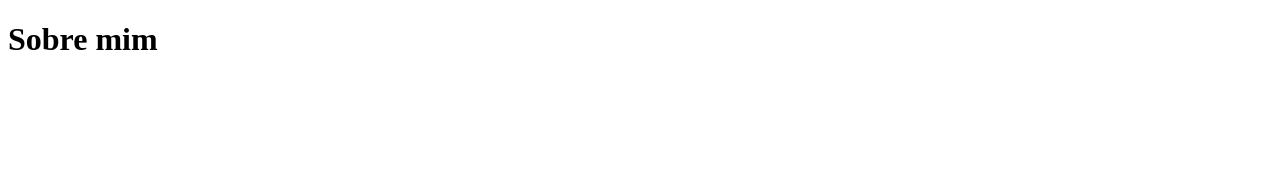
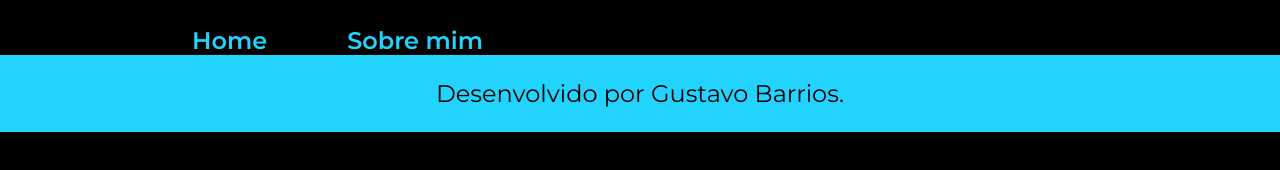
Before and after one commit to gustavo-barrios2006/portifolio-joana-santos, a plain HTML site: page about.html in a window 1280 px wide. Drawn offline with Linux system fonts and the light colour scheme.

Commit message:
Criando about.html

```diff
--- a/about.html
+++ b/about.html
@@ -4,8 +4,18 @@
     <meta charset="UTF-8">
     <meta name="viewport" content="width=device-width, initial-scale=1.0">
     <title>Sobre mim</title>
-</head>
+    <link rel="stylesheet" href="./styles/style.css"/>
+    </head>
 <body>
-    <h1>Sobre mim</h1>
+    <header class="cabecalho">
+        <nav class="cabecalho__menu">
+            <a class="cabecalho__menu__link" href="index.html">Home</a>
+            <a class="cabecalho__menu__link" href="about.html">Sobre mim</a>
+        </nav>
+    </header>
+    <main></main>
+    <footer class="rodape">
+        <p>Desenvolvido por Gustavo Barrios.</p>
+    </footer>
 </body>
 </html>
```
